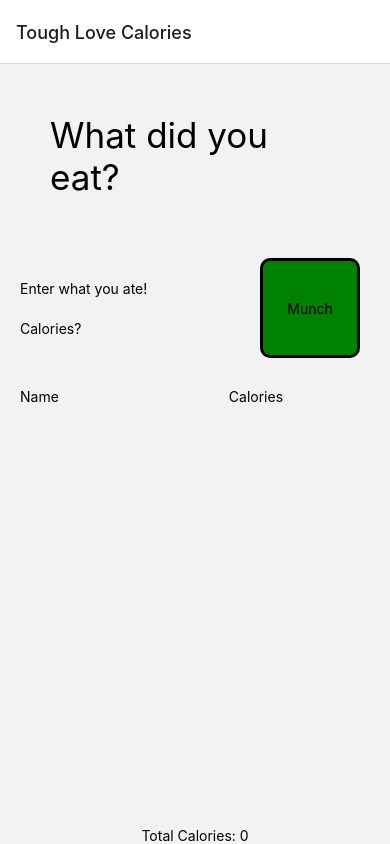
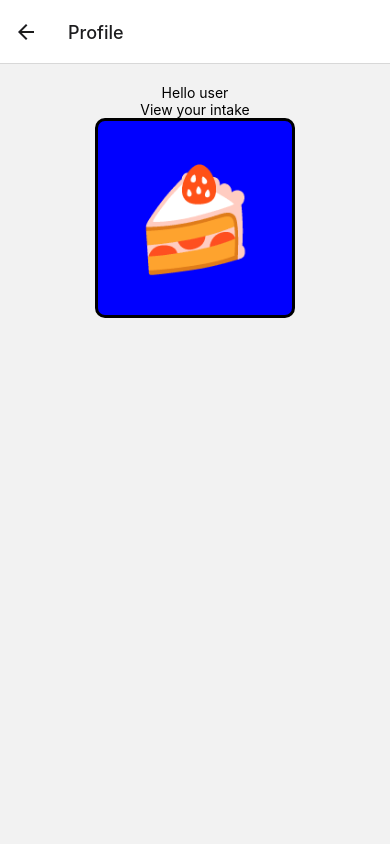
Before and after one commit to CodeJonesW/foodTracker, a React Native app: screen /Profile in a window 390 px wide. Built offline with nearby package versions, Linux system fonts and the light colour scheme.

Commit message:
create profile page

```diff
--- a/App.tsx
+++ b/App.tsx
@@ -1,5 +1,6 @@
 import React from 'react';
 import WhatDidYouEat from './pages/WhatDidYouEat';
+import Profile from './pages/Profile';
 import {NavigationContainer} from '@react-navigation/native';
 import {createNativeStackNavigator} from '@react-navigation/native-stack';
 const Stack = createNativeStackNavigator();
@@ -13,6 +14,11 @@ const App = () => {
           component={WhatDidYouEat}
           options={{title: 'Tough Love Calories'}}
         />
+        <Stack.Screen
+          name="Profile"
+          component={Profile}
+          options={{title: 'Profile'}}
+        />
       </Stack.Navigator>
     </NavigationContainer>
   );
--- /dev/null
+++ b/pages/Profile.tsx
@@ -0,0 +1,55 @@
+import React from 'react';
+import {
+  Text,
+  View,
+  StyleSheet,
+  TouchableOpacity,
+  SafeAreaView,
+} from 'react-native';
+
+const Profile: React.FC = ({navigation}) => {
+  return (
+    <SafeAreaView>
+      <View style={styles.container}>
+        <Text>Hello user</Text>
+        <Text>View your intake</Text>
+        <TouchableOpacity
+          onPress={() => navigation.navigate('WhatDidYouEat')}
+          style={styles.button}
+          accessibilityLabel="Record a Profile">
+          <Text style={styles.cake}>🍰</Text>
+        </TouchableOpacity>
+      </View>
+    </SafeAreaView>
+  );
+};
+
+const styles = StyleSheet.create({
+  button: {
+    width: 200,
+    height: 200,
+    justifyContent: 'center',
+    alignContent: 'center',
+    alignItems: 'center',
+    borderRadius: 10,
+    fontSize: 50,
+    border: 'solid',
+    borderColor: 'black',
+    backgroundColor: 'blue',
+  },
+  cake: {
+    fontSize: 100,
+  },
+  container: {
+    width: '100%',
+    height: '100%',
+    display: 'flex',
+    fontSize: 50,
+    flexDirection: 'column',
+    alignContent: 'center',
+    alignItems: 'center',
+    padding: 20,
+  },
+});
+
+export default Profile;
--- a/pages/WhatDidYouEat.tsx
+++ b/pages/WhatDidYouEat.tsx
@@ -6,6 +6,7 @@ import {
   StyleSheet,
   Text,
   View,
+  Button,
 } from 'react-native';
 import FoodInputBar from '../components/FoodInputBar';
 import Food from '../components/Food';
@@ -13,7 +14,7 @@ export interface Consumption {
   name: string;
   calories: string;
 }
-const WhatDidYouEat: React.FC = ({children}) => {
+const WhatDidYouEat: React.FC = ({navigation}) => {
   const [foodInput, setFoodInput] = useState<string>('');
   const [foodCalories, setFoodCalories] = useState<string>('');
   const [consumedFoods, setConsumptions] = useState<Consumption[]>([]);
@@ -90,6 +91,10 @@ const WhatDidYouEat: React.FC = ({children}) => {
       <Text style={styles.totalCalorieCount}>
         Total Calories: {totalCalories()}
       </Text>
+      <Button
+        title="Go to your Profile"
+        onPress={() => navigation.navigate('Profile')}
+      />
     </SafeAreaView>
   );
 };
```
